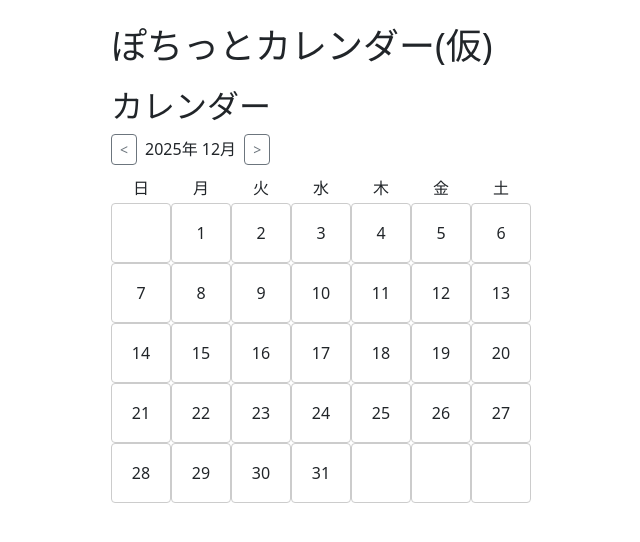
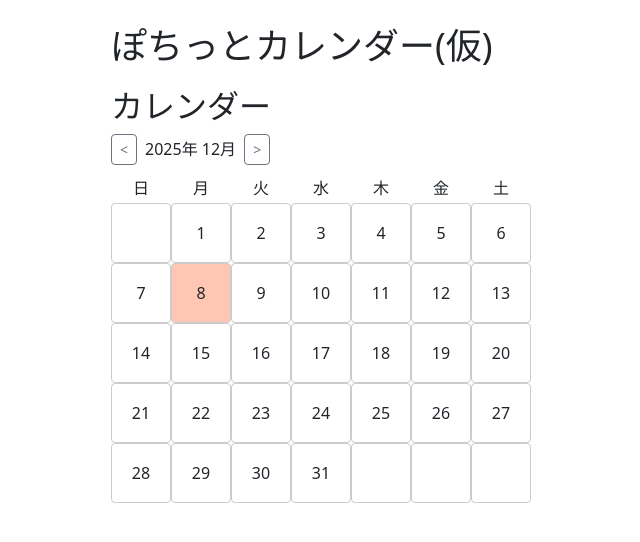
Before and after one commit to natsuki10/pochitto-calendar, a React app in the folder frontend/: page / in a window 1280 px wide. Shown: the top 542 px of the page, without its empty margins (319-959 px from the left). Built offline with nearby package versions, Linux system fonts and the light colour scheme; the HTML template or start-up script is replaced by a standard one.

Commit message:
#3 今日の色の優先度修正

```diff
--- a/frontend/src/components/Calendar/Calendar.jsx
+++ b/frontend/src/components/Calendar/Calendar.jsx
@@ -12,6 +12,12 @@ function Calendar({ year, month, selectedDate, setSelectedDate, records }) {
     3: "#9fd3ff",
     4: "#4aa8ff",
   };
+
+  const today = new Date();
+  const todayKey = `${today.getFullYear()}-${String(
+    today.getMonth() + 1
+  ).padStart(2, "0")}-${String(today.getDate()).padStart(2, "0")}`;
+  const TODAY_BG = "#ffc6b3ff"; // 今日の色
 
   return (
     <div>
@@ -45,9 +51,17 @@ function Calendar({ year, month, selectedDate, setSelectedDate, records }) {
 
             const effort =
               hasDay && dateKey ? records?.[dateKey]?.effort ?? 0 : 0;
-            const bgColor = hasDay
-              ? effortColors[effort] ?? effortColors[0]
-              : "transparent";
+
+            let bgColor = "transparent";
+            if (hasDay) {
+              if (effort > 0) {
+                bgColor = effortColors[effort] ?? effortColors[0];
+              } else if (dateKey === todayKey) {
+                bgColor = TODAY_BG;
+              } else {
+                bgColor = "white";
+              }
+            }
 
             return (
               <DayCell
```
